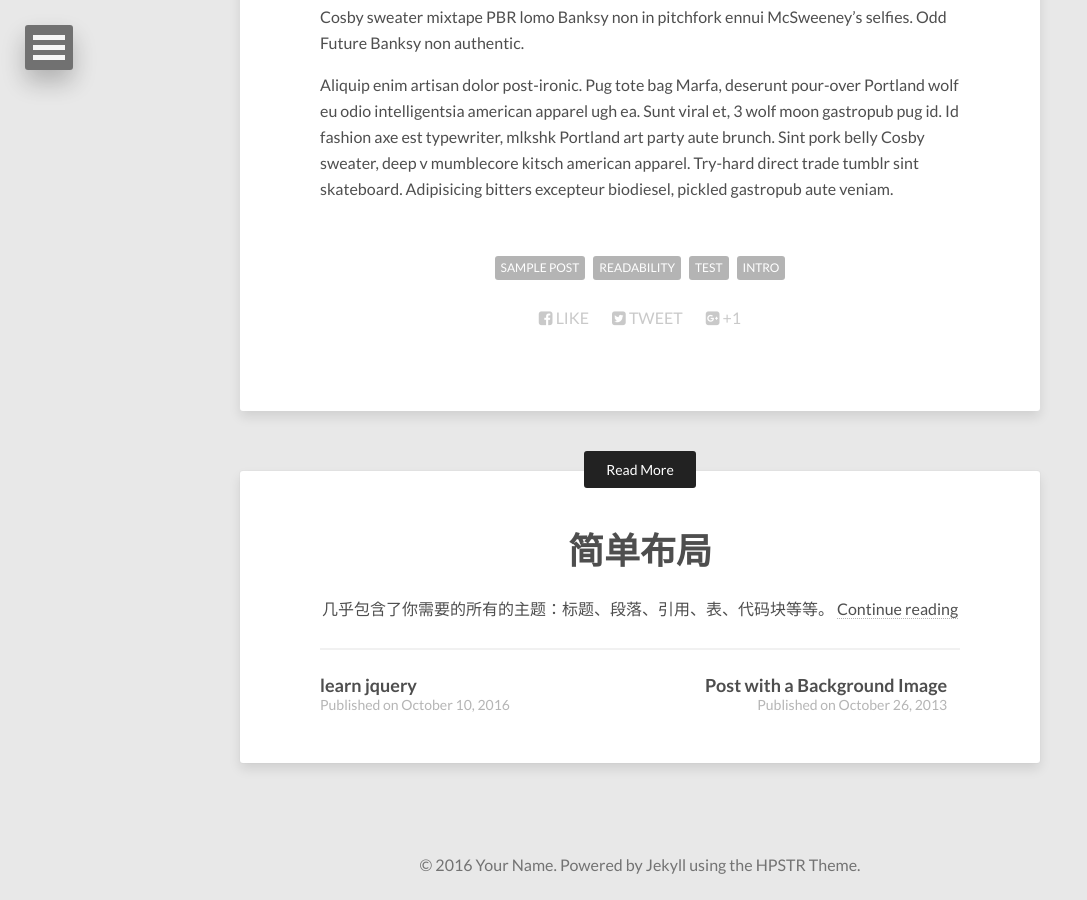
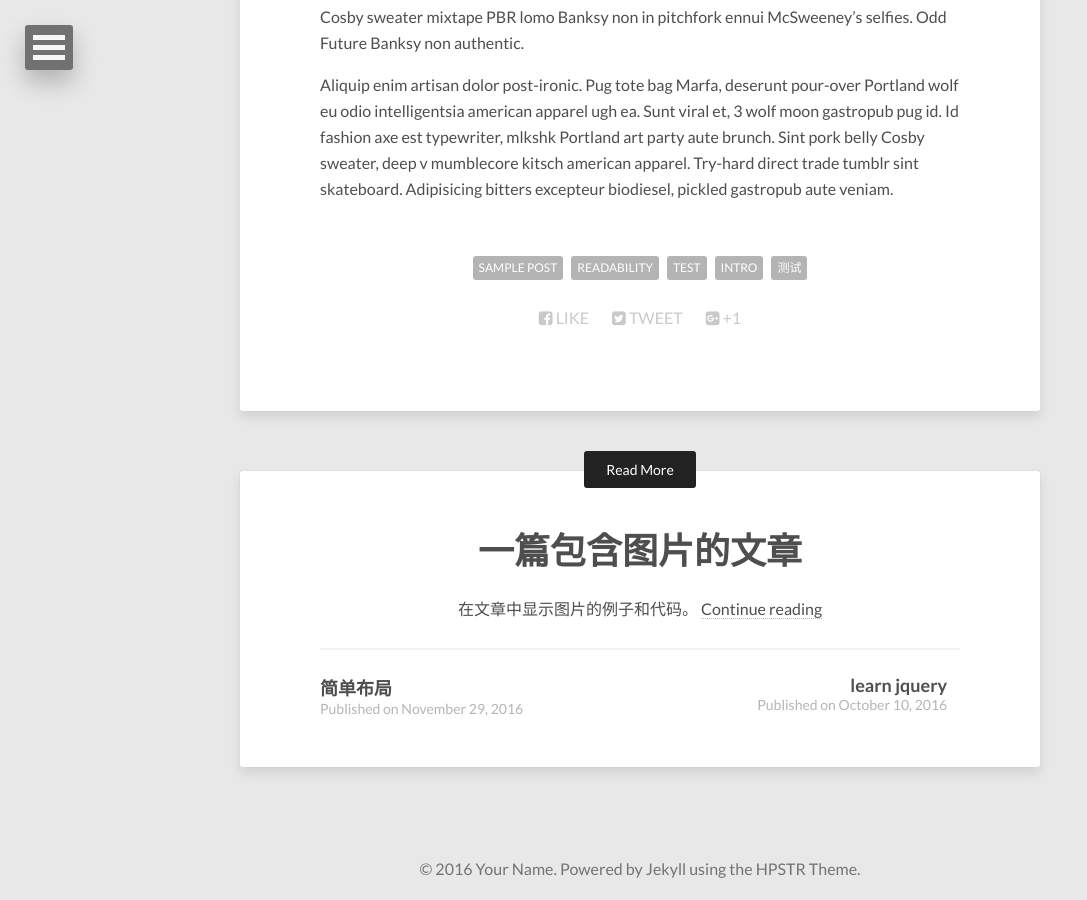
Before and after one commit to tangith/tangith.github.io, a Jekyll site: the page built from _posts/2016-11-29-readability-post.md, in a window 1280 px wide and 900 px high, scrolled down 2575 px. Shown: the whole window, without its empty margins (0-1087 px from the left). Built offline with Jekyll 4.4.1, drawn with Linux system fonts in a browser that asks for light colours; nearby versions of some CDN libraries; some of the changed lines change nothing that is shown; some of the changed text lies outside the part shown.

Commit message:
add 3 md file

````diff
--- /dev/null
+++ b/_posts/2016-11-29-readability-post.md
@@ -0,0 +1,47 @@
+---
+layout: post
+title: "测试文本的可读性"
+description: "一大堆文本，用来测试可读性。"
+tags: [sample post, readability, test, intro, 测试]
+image:
+  feature: abstract-6.jpg
+  credit: thisang
+  creditlink: https://thisangblog.wordpress.com/
+---
+
+Portland in shoreditch Vice, labore typewriter pariatur hoodie fap sartorial Austin. Pinterest literally occupy Schlitz forage. Odio ad blue bottle vinyl, 90's narwhal commodo bitters pour-over nostrud. Ugh est hashtag in, fingerstache adipisicing laboris esse Pinterest shabby chic Portland. Shoreditch bicycle rights anim, flexitarian laboris put a bird on it vinyl cupidatat narwhal. Hashtag artisan skateboard, flannel Bushwick nesciunt salvia aute fixie do plaid post-ironic dolor McSweeney's. Cliche pour-over chambray nulla four loko skateboard sapiente hashtag.
+
+Vero laborum commodo occupy. Semiotics voluptate mumblecore pug. Cosby sweater ullamco quinoa ennui assumenda, sapiente occupy delectus lo-fi. Ea fashion axe Marfa cillum aliquip. Retro Bushwick keytar cliche. Before they sold out sustainable gastropub Marfa readymade, ethical Williamsburg skateboard brunch qui consectetur gentrify semiotics. Mustache cillum irony, fingerstache magna pour-over keffiyeh tousled selfies.
+
+## Cupidatat 90's lo-fi authentic try-hard
+
+In pug Portland incididunt mlkshk put a bird on it vinyl quinoa. Terry Richardson shabby chic +1, scenester Tonx excepteur tempor fugiat voluptate fingerstache aliquip nisi next level. Farm-to-table hashtag Truffaut, Odd Future ex meggings gentrify single-origin coffee try-hard 90's.
+
+* Sartorial hoodie
+* Labore viral forage
+* Tote bag selvage
+* DIY exercitation et id ugh tumblr church-key
+
+Incididunt umami sriracha, ethical fugiat VHS ex assumenda yr irure direct trade. Marfa Truffaut bicycle rights, kitsch placeat Etsy kogi asymmetrical. Beard locavore flexitarian, kitsch photo booth hoodie plaid ethical readymade leggings yr.
+
+Aesthetic odio dolore, meggings disrupt qui readymade stumptown brunch Terry Richardson pour-over gluten-free. Banksy american apparel in selfies, biodiesel flexitarian organic meh wolf quinoa gentrify banjo kogi. Readymade tofu ex, scenester dolor umami fingerstache occaecat fashion axe Carles jean shorts minim. Keffiyeh fashion axe nisi Godard mlkshk dolore. Lomo you probably haven't heard of them eu non, Odd Future Truffaut pug keytar meggings McSweeney's Pinterest cred. Etsy literally aute esse, eu bicycle rights qui meggings fanny pack. Gentrify leggings pug flannel duis.
+
+## Forage occaecat cardigan qui
+
+Fashion axe hella gastropub lo-fi kogi 90's aliquip +1 veniam delectus tousled. Cred sriracha locavore gastropub kale chips, iPhone mollit sartorial. Anim dolore 8-bit, pork belly dolor photo booth aute flannel small batch. Dolor disrupt ennui, tattooed whatever salvia Banksy sartorial roof party selfies raw denim sint meh pour-over. Ennui eu cardigan sint, gentrify iPhone cornhole.
+
+> Whatever velit occaecat quis deserunt gastropub, leggings elit tousled roof party 3 wolf moon kogi pug blue bottle ea. Fashion axe shabby chic Austin quinoa pickled laborum bitters next level, disrupt deep v accusamus non fingerstache.
+
+Tote bag asymmetrical elit sunt. Occaecat authentic Marfa, hella McSweeney's next level irure veniam master cleanse. Sed hoodie letterpress artisan wolf leggings, 3 wolf moon commodo ullamco. Anim occupy ea labore Terry Richardson. Tofu ex master cleanse in whatever pitchfork banh mi, occupy fugiat fanny pack Austin authentic. Magna fugiat 3 wolf moon, labore McSweeney's sustainable vero consectetur. Gluten-free disrupt enim, aesthetic fugiat jean shorts trust fund keffiyeh magna try-hard.
+
+## Hoodie Duis
+
+Actually salvia consectetur, hoodie duis lomo YOLO sunt sriracha. Aute pop-up brunch farm-to-table odio, salvia irure occaecat. Sriracha small batch literally skateboard. Echo Park nihil hoodie, aliquip forage artisan laboris. Trust fund reprehenderit nulla locavore. Stumptown raw denim kitsch, keffiyeh nulla twee dreamcatcher fanny pack ullamco 90's pop-up est culpa farm-to-table. Selfies 8-bit do pug odio.
+
+### Thundercats Ho!
+
+Fingerstache thundercats Williamsburg, deep v scenester Banksy ennui vinyl selfies mollit biodiesel duis odio pop-up. Banksy 3 wolf moon try-hard, sapiente enim stumptown deep v ad letterpress. Squid beard brunch, exercitation raw denim yr sint direct trade. Raw denim narwhal id, flannel DIY McSweeney's seitan. Letterpress artisan bespoke accusamus, meggings laboris consequat Truffaut qui in seitan. Sustainable cornhole Schlitz, twee Cosby sweater banh mi deep v forage letterpress flannel whatever keffiyeh. Sartorial cred irure, semiotics ethical sed blue bottle nihil letterpress.
+
+Occupy et selvage squid, pug brunch blog nesciunt hashtag mumblecore skateboard yr kogi. Ugh small batch swag four loko. Fap post-ironic qui tote bag farm-to-table american apparel scenester keffiyeh vero, swag non pour-over gentrify authentic pitchfork. Schlitz scenester lo-fi voluptate, tote bag irony bicycle rights pariatur vero Vice freegan wayfarers exercitation nisi shoreditch. Chambray tofu vero sed. Street art swag literally leggings, Cosby sweater mixtape PBR lomo Banksy non in pitchfork ennui McSweeney's selfies. Odd Future Banksy non authentic.
+
+Aliquip enim artisan dolor post-ironic. Pug tote bag Marfa, deserunt pour-over Portland wolf eu odio intelligentsia american apparel ugh ea. Sunt viral et, 3 wolf moon gastropub pug id. Id fashion axe est typewriter, mlkshk Portland art party aute brunch. Sint pork belly Cosby sweater, deep v mumblecore kitsch american apparel. Try-hard direct trade tumblr sint skateboard. Adipisicing bitters excepteur biodiesel, pickled gastropub aute veniam.
--- /dev/null
+++ b/_posts/2016-11-29-sample-post-images.md
@@ -0,0 +1,112 @@
+---
+layout: post
+title: 简单布局
+description: "几乎包含了你需要的所有的主题：标题、段落、引用、表、代码块等等。"
+modified: 2016-11-29
+tags: [简单布局]
+image:
+  feature: abstract-12.jpg
+  credit: thisang
+  creditlink: https://thisangblog.wordpress.com/
+---
+
+下面是所有你需要的主题风格。检查源代码去查看更多嵌入到段落里的元素。
+
+# 一级标题
+
+## 二级标题
+
+### 三级标题
+
+#### 四级标题
+
+##### 五级标题
+
+###### 六级标题
+
+### 正文
+
+Lorem ipsum dolor sit amet, test link adipiscing elit. **This is strong**. Nullam dignissim convallis est. Quisque aliquam.**加粗文字**
+
+这是一段文字这是一段文字这是一段文字这是一段文字这是一段文字这是一段文字这是一段文字这是一段文字这是一段文字这是一段文字这是一段文字
+
+![Smithsonian Image]({{ site.url }}/images/3953273590_704e3899d5_m.jpg)
+{: .image-right}
+
+*强调*. Donec faucibus. Nunc iaculis suscipit dui. 53 = 125. Water is H<sub>2</sub>O. Nam sit amet sem. Aliquam libero nisi, imperdiet at, tincidunt nec, gravida vehicula, nisl. The New York Times <cite>cite标签，用来放地址</cite>. <u>下划线</u>. Maecenas ornare tortor. Donec sed tellus eget sapien fringilla nonummy. Mauris a ante. Suspendisse quam sem, consequat at, commodo vitae, feugiat in, nunc. Morbi imperdiet augue quis tellus.
+
+HTML and <abbr title="cascading stylesheets">CSS<abbr> are our tools. Mauris a ante. Suspendisse quam sem, consequat at, commodo vitae, feugiat in, nunc. Morbi imperdiet augue quis tellus. Praesent mattis, massa quis luctus fermentum, turpis mi volutpat justo, eu volutpat enim diam eget metus.
+
+### 引用
+
+> Lorem ipsum dolor sit amet, test link adipiscing elit. Nullam dignissim convallis est. Quisque aliquam.这是引用段落。
+
+## 列表样式
+
+### 有序列表
+
+1. 项目一
+   1. 子项目一
+   2. 子项目二
+   3. 子项目三
+2. 项目二
+
+### 无序列表
+
+* 项目一
+* 项目二
+* 项目三
+
+## 表格
+
+| 表头一 | 表头二 | 表头三 |
+|:--------|:-------:|--------:|
+| 格1   | 格2   | 格3   |
+| 格4   | 格5   | 格6   |
+|----
+| cell1   | cell2   | cell3   |
+| cell4   | cell5   | cell6   |
+|=====
+| 表尾一   | 表尾二   | 表尾三
+{: rules="groups"}
+
+## 代码段
+
+通过 Pygments 语法高亮显示
+
+{% highlight css %}
+#container {
+  float: left;
+  margin: 0 -240px 0 0;
+  width: 100%;
+}
+{% endhighlight %}
+
+{% highlight js %}
+var thisang = {
+	name:thisang,
+	sex:male,
+	age:22;
+}
+{% endhighlight %}
+
+无 Pygments 高亮的代码示例
+
+    <div id="awesome">
+        <p>This is great isn't it?</p>
+    </div>
+
+## 按钮
+
+应用 `.btn`类,让按钮有更多样式。
+
+
+{% highlight html %}
+<a href="#" class="btn btn-success">Success Button</a>
+{% endhighlight %}
+
+<div markdown="0"><a href="#" class="btn">Primary Button</a></div>
+<div markdown="0"><a href="#" class="btn btn-success">Success Button</a></div>
+<div markdown="0"><a href="#" class="btn btn-warning">Warning Button</a></div>
+<div markdown="0"><a href="#" class="btn btn-danger">Danger Button</a></div>
+<div markdown="0"><a href="#" class="btn btn-info">Info Button</a></div>
--- a/_posts/2016-11-29-sample-post.md
+++ b/_posts/2016-11-29-sample-post.md
@@ -1,114 +1,94 @@
 ---
 layout: post
-title: 简单布局
-description: "几乎包含了你需要的所有的主题：标题、段落、引用、表、代码块等等。"
-modified: 2016-11-29
-tags: [简单布局]
-image:
-  feature: abstract-12.jpg
-  credit: thisang
-  creditlink: https://thisangblog.wordpress.com/
+title: "一篇包含图片的文章"
+description: "在文章中显示图片的例子和代码。"
+tags: [sample post, images, test, 图片]
 ---
 
-下面是所有你需要的主题风格。检查源代码去查看更多嵌入到段落里的元素。
+下面是一些一篇文章中包含图片的例子。如果你想用带各种类的`figure`标签响应式的并列显示两或三张图片。每个`figure`自动编号并且展示在标题。
 
-# 一级标题
+## Figures (for images or video)
 
-## 二级标题
+### One Up
 
-### 三级标题
+<figure>
+	<a href="http://farm9.staticflickr.com/8426/7758832526_cc8f681e48_b.jpg"><img src="http://farm9.staticflickr.com/8426/7758832526_cc8f681e48_c.jpg" alt=""></a>
+	<figcaption><a href="http://www.flickr.com/photos/80901381@N04/7758832526/" title="Morning Fog Emerging From Trees by A Guy Taking Pictures, on Flickr">Morning Fog Emerging From Trees by A Guy Taking Pictures, on Flickr</a>.</figcaption>
+</figure>
 
-#### 四级标题
+### Two Up
 
-##### 五级标题
+应用`.href`类并排显示两张图片，它们的标题是一样的。
 
-###### 六级标题
+```html
+<figure class="half">
+	<img src="/images/image-filename-1.jpg" alt="">
+	<img src="/images/image-filename-2.jpg" alt="">
+	<figcaption>Caption describing these two images.</figcaption>
+</figure>
+```
 
-### 正文
+你会得到下面这样的效果：
 
-Lorem ipsum dolor sit amet, test link adipiscing elit. **This is strong**. Nullam dignissim convallis est. Quisque aliquam.**加粗文字**
+<figure class="half">
+	<a href="http://placehold.it/1200x600.jpg"><img src="http://placehold.it/600x300.jpg" alt=""></a>
+	<a href="http://placehold.it/1200x600.jpg"><img src="http://placehold.it/600x300.jpg" alt=""></a>
+	<img src="http://placehold.it/600x300.jpg" alt="">
+	<img src="http://placehold.it/600x300.jpg" alt="">
+	<figcaption>Two images.</figcaption>
+</figure>
 
-这是一段文字这是一段文字这是一段文字这是一段文字这是一段文字这是一段文字这是一段文字这是一段文字这是一段文字这是一段文字这是一段文字
+### Three Up
 
-![Smithsonian Image]({{ site.url }}/images/3953273590_704e3899d5_m.jpg)
-{: .image-right}
-
-*强调*. Donec faucibus. Nunc iaculis suscipit dui. 53 = 125. Water is H<sub>2</sub>O. Nam sit amet sem. Aliquam libero nisi, imperdiet at, tincidunt nec, gravida vehicula, nisl. The New York Times <cite>cite标签，用来放地址</cite>. <u>下划线</u>. Maecenas ornare tortor. Donec sed tellus eget sapien fringilla nonummy. Mauris a ante. Suspendisse quam sem, consequat at, commodo vitae, feugiat in, nunc. Morbi imperdiet augue quis tellus.
-
-HTML and <abbr title="cascading stylesheets">CSS<abbr> are our tools. Mauris a ante. Suspendisse quam sem, consequat at, commodo vitae, feugiat in, nunc. Morbi imperdiet augue quis tellus. Praesent mattis, massa quis luctus fermentum, turpis mi volutpat justo, eu volutpat enim diam eget metus.
-
-### 引用
-
-> Lorem ipsum dolor sit amet, test link adipiscing elit. Nullam dignissim convallis est. Quisque aliquam.这是引用段落。
-
-## 列表样式
-
-### 有序列表
-
-1. 项目一
-   1. 子项目一
-   2. 子项目二
-   3. 子项目三
-2. 项目二
-
-### 无序列表
-
-* 项目一
-* 项目二
-* 项目三
-
-## 表格
-
-| 表头一 | 表头二 | 表头三 |
-|:--------|:-------:|--------:|
-| 格1   | 格2   | 格3   |
-| 格4   | 格5   | 格6   |
-|----
-| cell1   | cell2   | cell3   |
-| cell4   | cell5   | cell6   |
-|=====
-| 表尾一   | 表尾二   | 表尾三
-{: rules="groups"}
-
-## 代码段
-
-通过 Pygments 语法高亮显示
-
-以下css代码是用 `{% highlight css %}`和 `{% endhighlight %}`包起来的。
-
-{% highlight css %}
-#container {
-  float: left;
-  margin: 0 -240px 0 0;
-  width: 100%;
-}
-{% endhighlight %}
-
-{% highlight js %}
-var thisang = {
-	name:thisang,
-	sex:male,
-	age:22;
-}
-{% endhighlight %}
-
-无 Pygments 高亮的代码示例
-
-    <div id="awesome">
-        <p>This is great isn't it?</p>
-    </div>
-
-## 按钮
-
-应用 `.btn`类,让按钮有更多样式。
+应用`.third`类并排显示三张图片，它们的标题是一样的。
 
 
-{% highlight html %}
-<a href="#" class="btn btn-success">Success Button</a>
-{% endhighlight %}
+```html
+<figure class="third">
+	<a href="http://placehold.it/1200x600.jpg"><img src="http://placehold.it/600x300.jpg" alt=""></a>
+	<a href="http://placehold.it/1200x600.jpg"><img src="http://placehold.it/600x300.jpg" alt=""></a>
+	<a href="http://placehold.it/1200x600.jpg"><img src="http://placehold.it/600x300.jpg" alt=""></a>
+	<figcaption>Caption describing these three images.</figcaption>
+</figure>
+```
 
-<div markdown="0"><a href="#" class="btn">Primary Button</a></div>
-<div markdown="0"><a href="#" class="btn btn-success">Success Button</a></div>
-<div markdown="0"><a href="#" class="btn btn-warning">Warning Button</a></div>
-<div markdown="0"><a href="#" class="btn btn-danger">Danger Button</a></div>
-<div markdown="0"><a href="#" class="btn btn-info">Info Button</a></div>
+你会得到下面的效果：
+
+<figure class="third">
+	<a href="http://placehold.it/1200x600.jpg"><img src="http://placehold.it/600x300.jpg" alt=""></a>
+	<a href="http://placehold.it/1200x600.jpg"><img src="http://placehold.it/600x300.jpg" alt=""></a>
+	<a href="http://placehold.it/1200x600.jpg"><img src="http://placehold.it/600x300.jpg" alt=""></a>
+	<a href="http://placehold.it/1200x600.jpg"><img src="http://placehold.it/600x300.jpg" alt=""></a>
+	<a href="http://placehold.it/1200x600.jpg"><img src="http://placehold.it/600x300.jpg" alt=""></a>
+	<a href="http://placehold.it/1200x600.jpg"><img src="http://placehold.it/600x300.jpg" alt=""></a>
+	<figcaption>Three images.</figcaption>
+</figure>
+
+### Alternative way 供选择的方式
+
+另外一种实现相同效果的方式是引入`gallery`瀑布流模板。用这种方式，你不需要写任何 HTML 标签，只需要复制一小块代码，调整参数（见下文），用任意数量的图片链接填充内容块。相对路径和绝路径可以混合使用。
+
+下面是你可能会使用到的代码块：
+
+```liquid
+{% raw %}{% capture images %}
+	/images/abstract-10.jpg
+	/images/abstract-11.jpg
+	http://upload.wikimedia.org/wikipedia/en/2/24/Lenna.png
+{% endcapture %}
+{% include gallery images=images caption="Test images" cols=3 %}{% endraw %}
+```
+
+参数：
+
+- `caption`: 设置在 gallery 下方的标题（见上方`figcaption`HTML 标签）;
+- `cols`: 设置瀑布流的列数。可用的值为: [1..3]。
+
+下面是效果：
+
+{% capture images %}
+	/images/abstract-10.jpg
+	/images/abstract-11.jpg
+	http://upload.wikimedia.org/wikipedia/en/2/24/Lenna.png
+{% endcapture %}
+{% include gallery images=images caption="Test images" cols=3 %}
````
